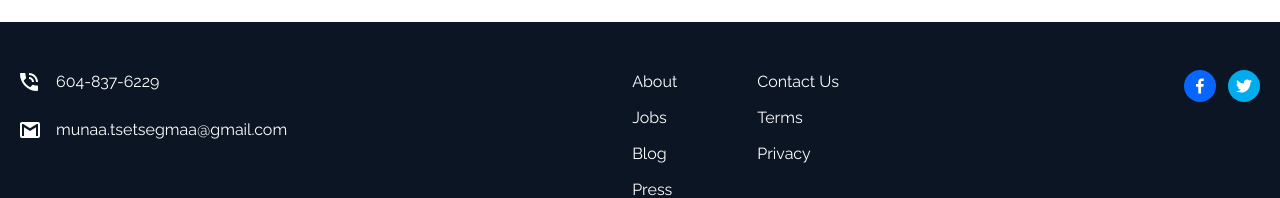
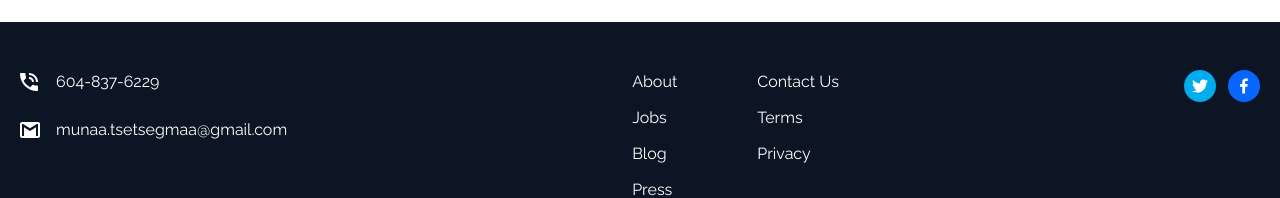
Before and after one commit to Munaa8805/fylo, a React (Create React App) app: page / in a window 1280 px wide. Shown: the part 3262-3460 px from the top of the page. Built offline with nearby package versions, Linux system fonts and the light colour scheme; no server answers.

Commit message:
change social button

```diff
--- a/src/components/Social.js
+++ b/src/components/Social.js
@@ -11,6 +11,9 @@ const Social = () => {
   return (
     <div className="flex justify-center pb-10 space-x-3">
       <div className="flex gap-3 justify-center pb-5">
+        <TwitterShareButton url={shareUrl} quote="Fylo" hashtag="#Fylo">
+          <TwitterIcon size={32} round />
+        </TwitterShareButton>
         <FacebookShareButton
           url={shareUrl}
           quote="Fylo"
@@ -18,9 +21,6 @@ const Social = () => {
         >
           <FacebookIcon size={32} round />
         </FacebookShareButton>
-        <TwitterShareButton url={shareUrl} quote="Fylo" hashtag="#Fylo">
-          <TwitterIcon size={32} round />
-        </TwitterShareButton>
       </div>
     </div>
   );
```
